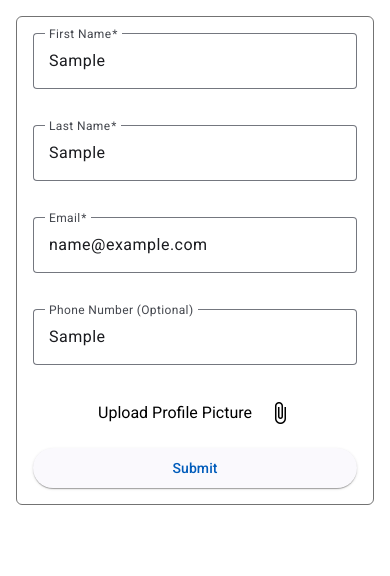
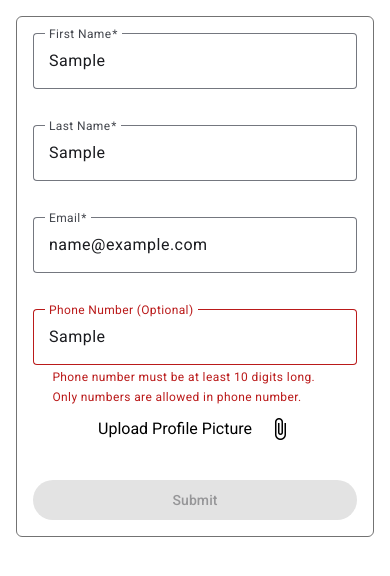
Before and after one commit to AKharitonashvili/springsoft-angular-task, an Angular app: page /form-creation in a window 390 px wide. Both pictures are taken after typing "Sample", "Sample", "name@example.com", "Sample" into the empty fields and a click on the button "attach_file". Shown: the top 576 px of the page. Built offline with nearby package versions, Linux system fonts and the light colour scheme.

Commit message:
feature phone number validation

```diff
--- a/src/app/features/user-profile-edit/user-profile-edit.component.html
+++ b/src/app/features/user-profile-edit/user-profile-edit.component.html
@@ -49,13 +49,30 @@
       <mat-label>Phone Number (Optional)</mat-label>
       <input
         matInput
+        type="text"
         formControlName="phoneNumber"
         placeholder="Enter your phone number" />
+
+      @if (profileForm.get('phoneNumber')?.hasError('minlength')) {
+        <mat-error> Phone number must be at least 10 digits long. </mat-error>
+      }
+
+      @if (profileForm.get('phoneNumber')?.hasError('maxlength')) {
+        <mat-error>
+          Phone number cannot be more than 15 digits long.
+        </mat-error>
+      }
+
+      @if (profileForm.get('phoneNumber')?.hasError('pattern')) {
+        <mat-error> Only numbers are allowed in phone number. </mat-error>
+      }
     </mat-form-field>
 
-    <app-file-upload
-      formControlName="profilePicture"
-      [requiredFileType]="'image/*'" />
+    <section class="my-4">
+      <app-file-upload
+        formControlName="profilePicture"
+        [requiredFileType]="'image/*'" />
+    </section>
 
     <button
       mat-raised-button
--- a/src/app/features/user-profile-edit/user-profile-edit.component.ts
+++ b/src/app/features/user-profile-edit/user-profile-edit.component.ts
@@ -43,7 +43,11 @@ export class UserProfileEditComponent implements OnInit {
         Validators.required,
         Validators.email,
       ]),
-      phoneNumber: new FormControl<string | null>(null),
+      phoneNumber: new FormControl<string | null>(null, [
+        Validators.minLength(10),
+        Validators.maxLength(15),
+        Validators.pattern('^[0-9]*$'),
+      ]),
       profilePicture: new FormControl<File | null>(null),
     });
   }
```
